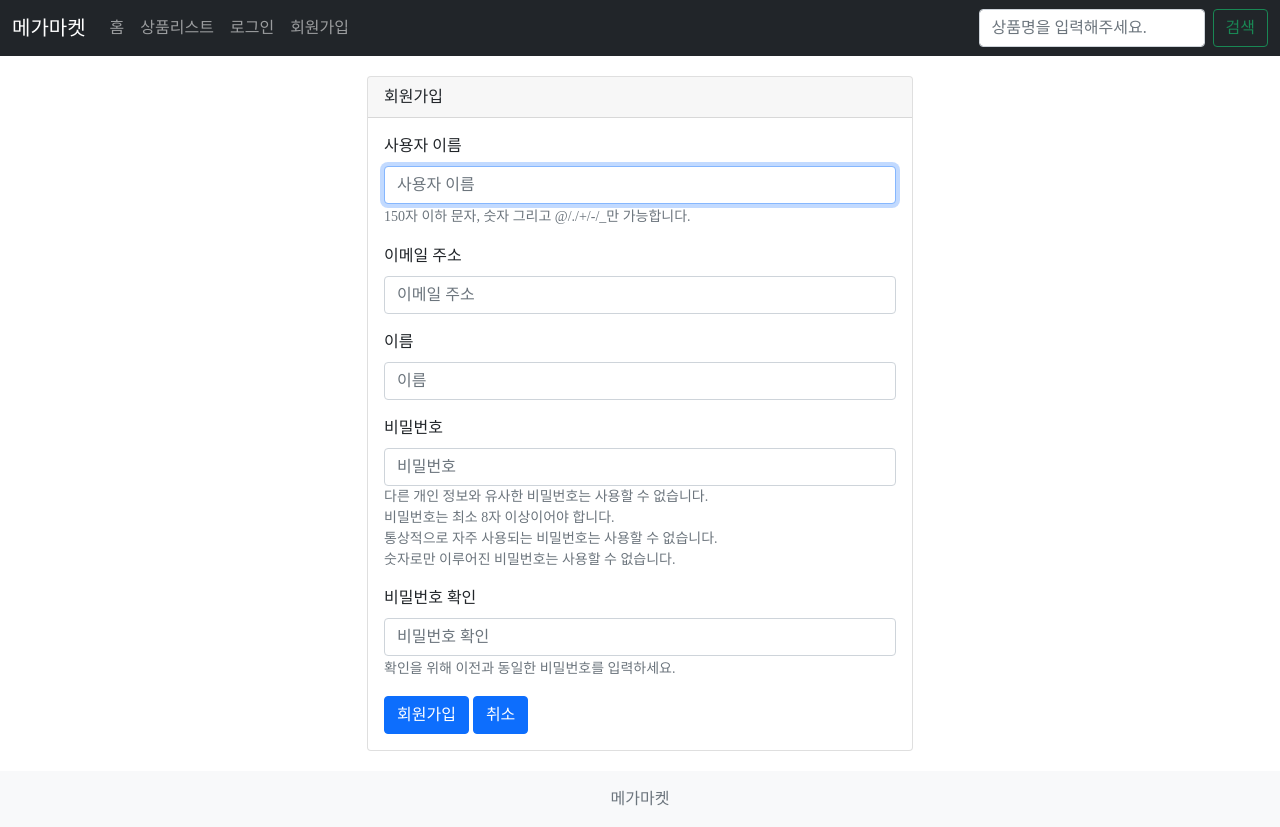
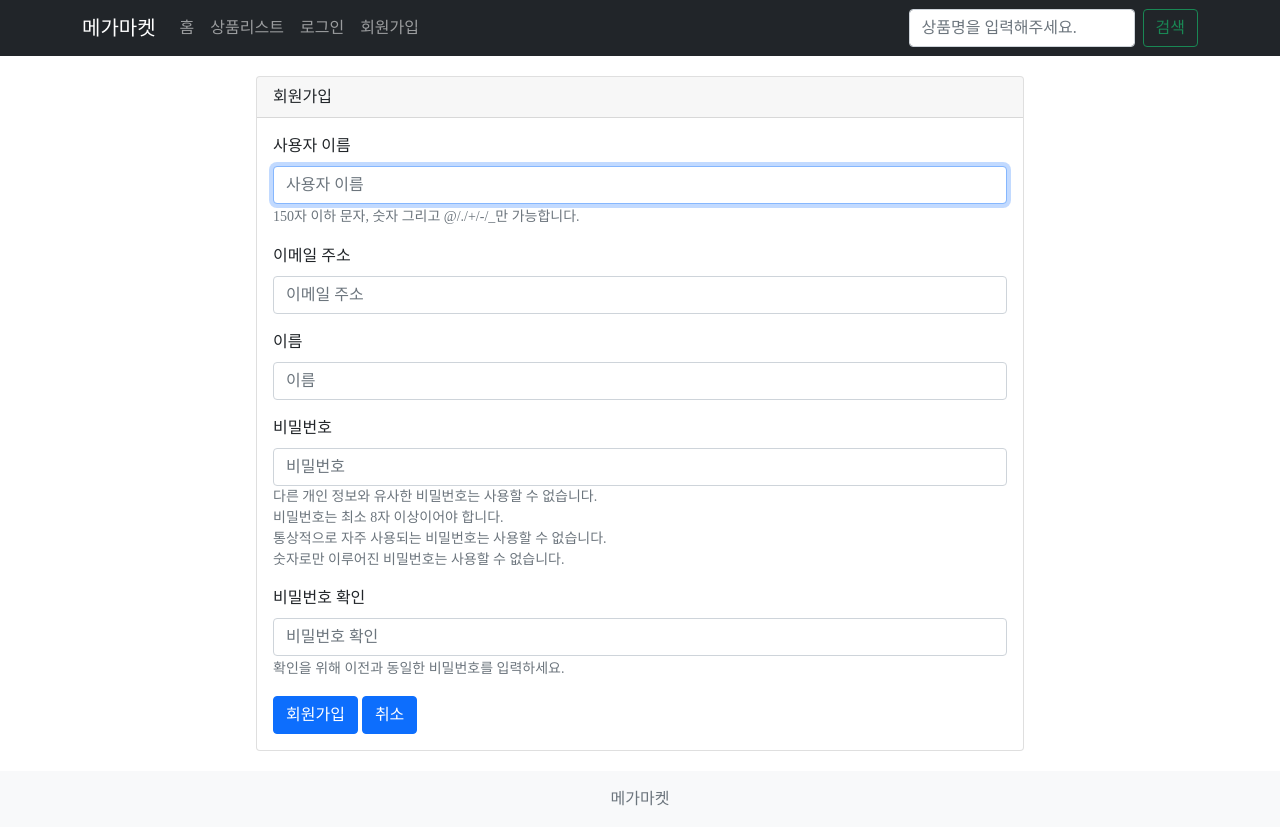
Before and after one commit to Ohdaejin/exam2, a Django app: page /accounts/signup/ in a window 1280 px wide. Run offline with Django 3.2, Linux system fonts and the light colour scheme; some libraries are stand-ins or nearby versions; some web fonts are replaced.

Commit message:
로그인폼 회원가입 중앙 정렬

```diff
--- a/accounts/templates/accounts/signup.html
+++ b/accounts/templates/accounts/signup.html
@@ -2,23 +2,19 @@
 {% load django_bootstrap5 %}
 
 {% block content %}
-<div class="container">
-    <div class="row">
-        <div class="col-sm-6 offset-sm-3">
-            <div class="card">
+
+<section class="section-signup t-flex-1 t-flex t-items-center t-justify-center">
+    <div class="card t-w-full t-max-w-screen-md mx-4">
         <div class="card-header">회원가입</div>
         <div class="card-body">
             <form method="POST" action="">
                 {% csrf_token %}
-
                 {% bootstrap_form form %}
                 {% bootstrap_button button_type="submit" content="회원가입" %}
                 {% bootstrap_button button_type="reset" content="취소" %}
-
             </form>
         </div>
     </div>
-        </div>
-    </div>
-</div>
+</section>
+
 {% endblock %}
--- a/base/static/common.css
+++ b/base/static/common.css
@@ -62,6 +62,10 @@
 
 .t-max-w-\[300px\] {
   max-width: 300px;
+}
+
+.t-max-w-screen-md {
+  max-width: 768px;
 }
 
 .t-flex-1 {
--- a/base/templates/layout.html
+++ b/base/templates/layout.html
@@ -32,7 +32,7 @@
 <header>
     <!-- Fixed navbar -->
     <nav class="navbar navbar-expand-md navbar-dark fixed-top bg-dark">
-        <div class="container-fluid">
+        <div class="container">
             <a class="navbar-brand" href="/">메가마켓</a>
             <button class="navbar-toggler" type="button" data-bs-toggle="collapse" data-bs-target="#navbarCollapse"
                     aria-controls="navbarCollapse" aria-expanded="false" aria-label="Toggle navigation">
```
Also changed, not shown: accounts/templates/accounts/signin.html (+3 -7 lines). Lines whose indentation alone changed are shown as unchanged.
